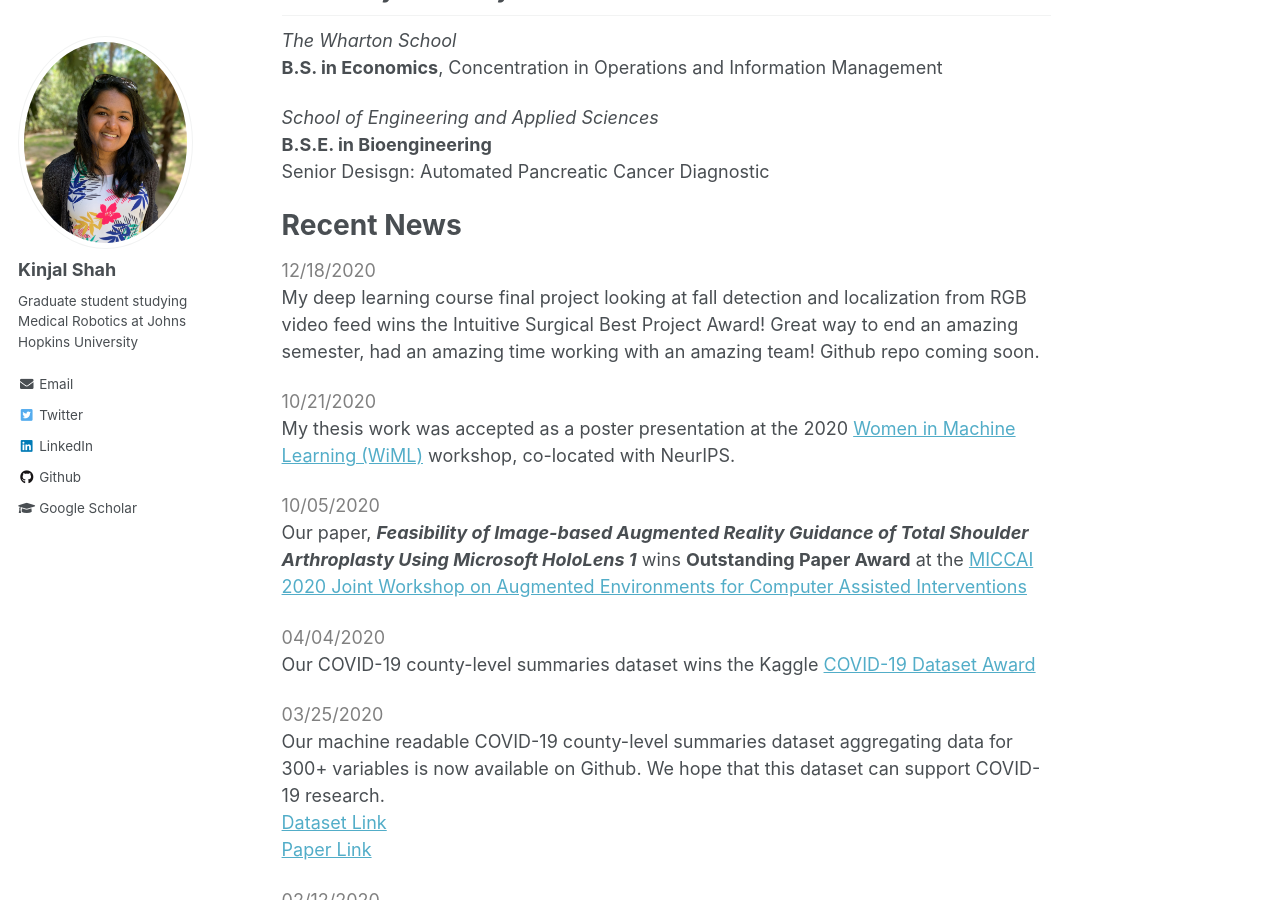
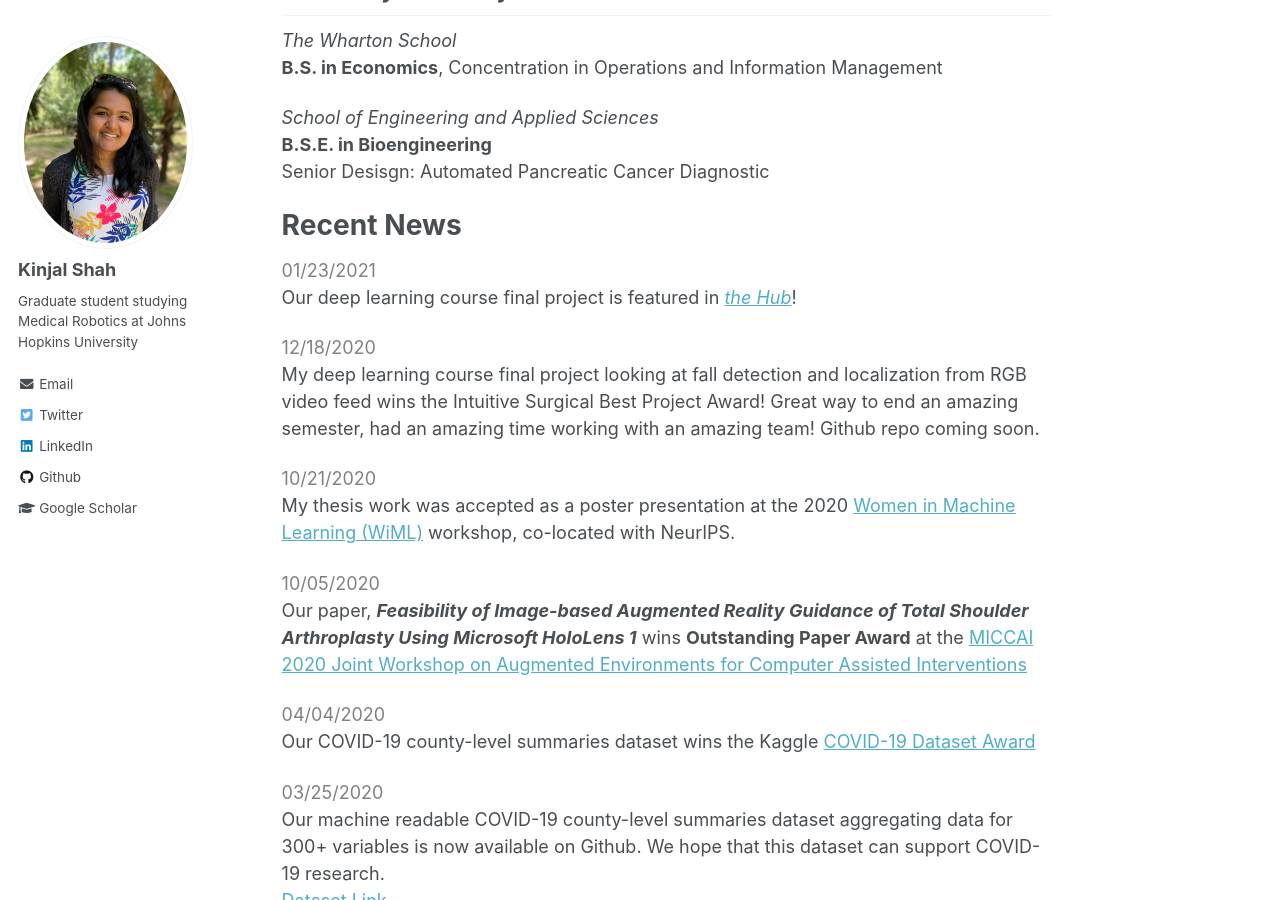
Before and after one commit to kinjmshah/kinjmshah.github.io, a Jekyll site: the page built from _pages/about.md, in a window 1280 px wide and 900 px high, scrolled down 737 px. Built offline with Jekyll 4.4.1, drawn with Linux system fonts in a browser that asks for light colours.

Commit message:
Update about.md

```diff
--- a/_pages/about.md
+++ b/_pages/about.md
@@ -29,6 +29,9 @@ Senior Desisgn: Automated Pancreatic Cancer Diagnostic
 
 # Recent News
 
+<span style="color:gray">01/23/2021</span>
+Our deep learning course final project is featured in *[the Hub](https://hub.jhu.edu/2021/01/22/ethical-artificial-intelligence-deep-fakes/)*!
+
 <span style="color:gray">12/18/2020</span>
 My deep learning course final project looking at fall detection and localization from RGB video feed wins the Intuitive Surgical Best Project Award! Great way to end an amazing semester, had an amazing time working with an amazing team! Github repo coming soon.
 
```
